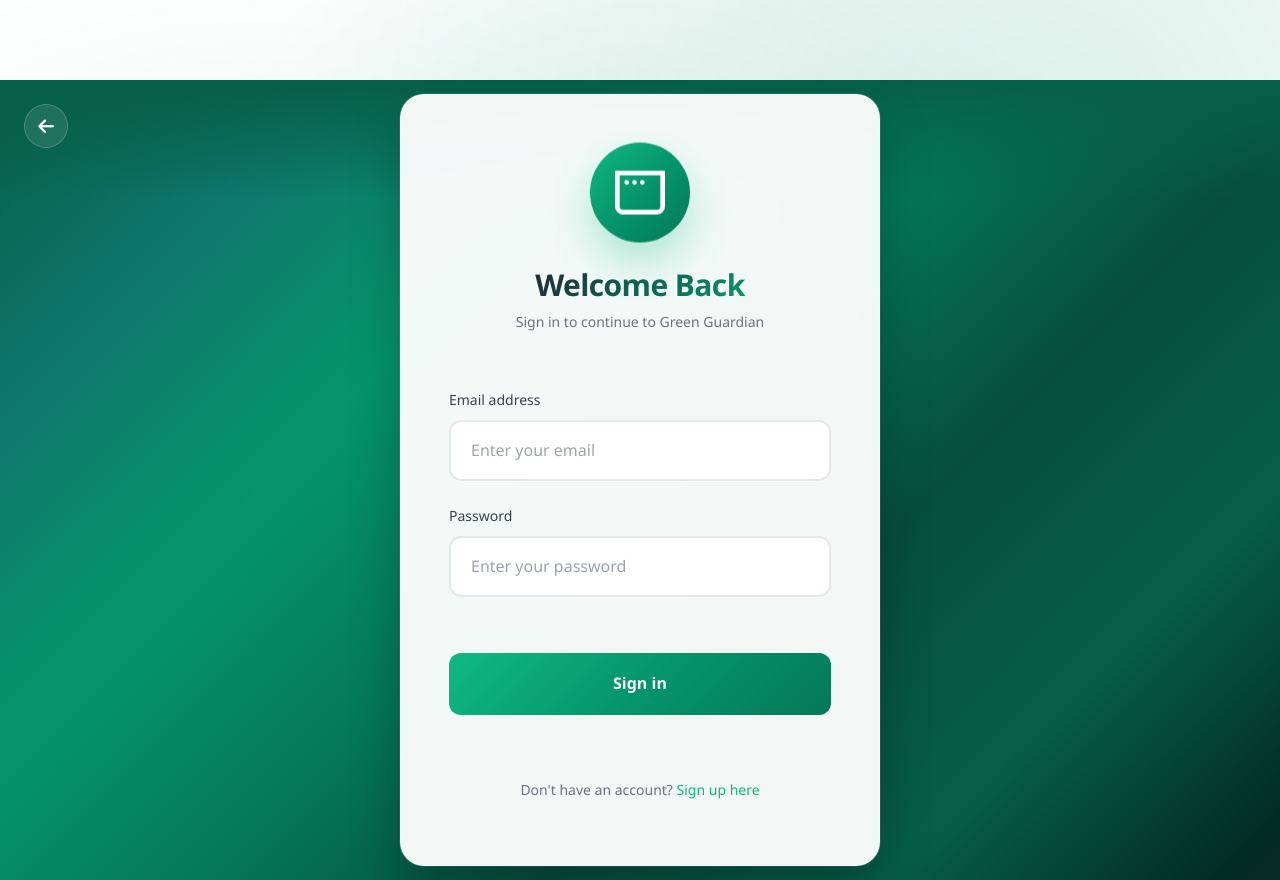
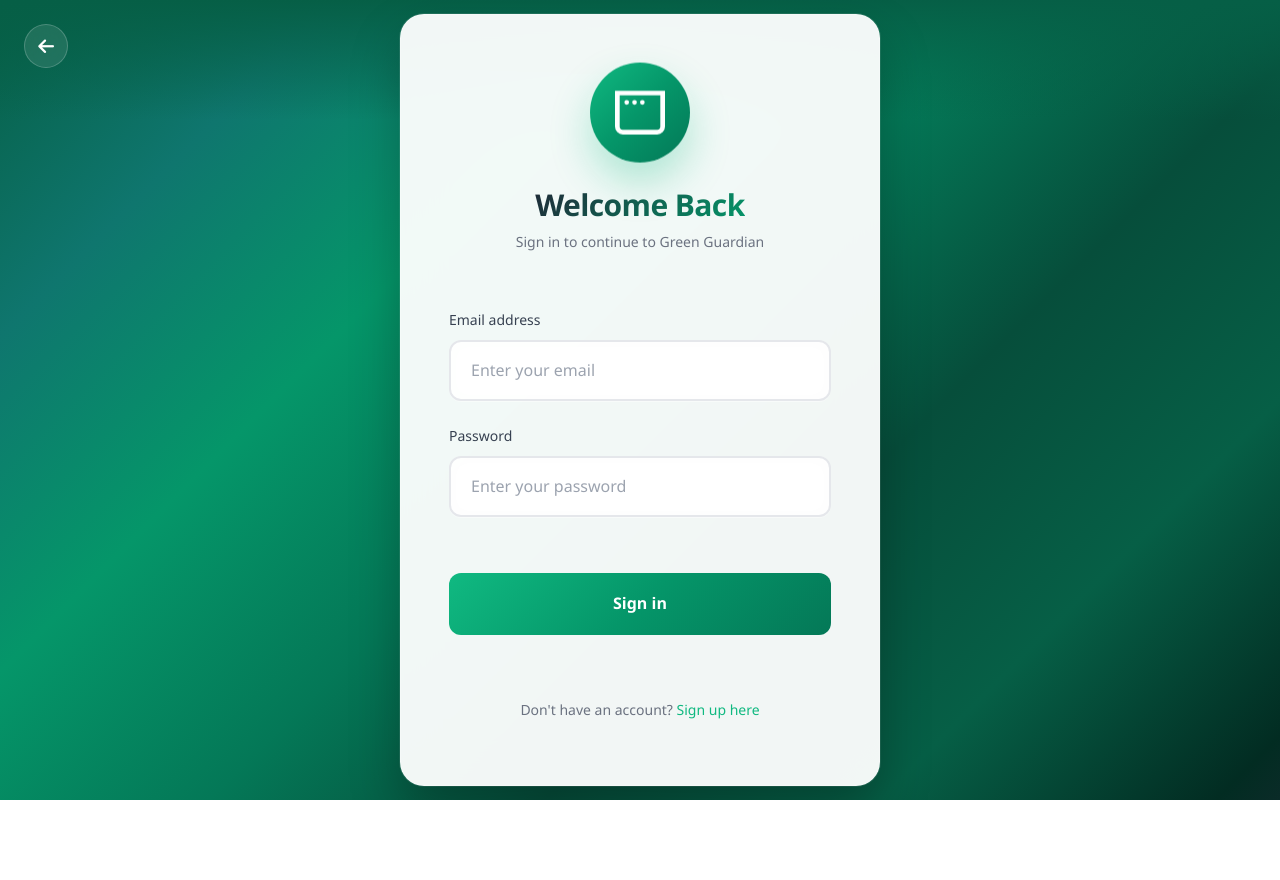
Before and after one commit to ceijey/GreenGuardian-, a Next.js app: page /login in a window 1280 px wide. After the commit the page ends 800 px from the top, so only its background shows below. Built offline with nearby package versions, Linux system fonts and the light colour scheme; no server answers.

Commit message:
Fix black padding on auth pages - remove global body padding-top and add targeted main-content class

```diff
--- a/app/dashboard/page.tsx
+++ b/app/dashboard/page.tsx
@@ -14,8 +14,9 @@ export default function DashboardPage() {
   return (
     <>
       <Header logo="fas fa-leaf" title="GREENGUARDIAN" />
-      <GlobalAnnouncements position="top" maxVisible={2} />
-      <Dashboard />
+      <main className="main-content">
+        <GlobalAnnouncements position="top" maxVisible={2} />
+        <Dashboard />
 
       <div className="flex justify-center gap-4 mt-8">
         <button
@@ -39,6 +40,13 @@ export default function DashboardPage() {
         onClose={() => setIsActionLoggerOpen(false)}
       />
 
+      </main>
+
+      <ActionLogger
+        isOpen={isActionLoggerOpen}
+        onClose={() => setIsActionLoggerOpen(false)}
+      />
+
       <EcoScannerDialog
         isOpen={isScannerOpen}
         onClose={() => setIsScannerOpen(false)}
--- a/app/globals.css
+++ b/app/globals.css
@@ -61,13 +61,17 @@ body {
   overflow-x: hidden;
   margin: 0;
   padding: 0;
-  padding-top: 70px; /* Space for fixed header on mobile */
 }
 
-/* Adjust body padding for different screen sizes */
-@media (min-width: 768px) {
-  body {
-    padding-top: 80px; /* More space for larger header on desktop */
+/* Add padding for pages with fixed header */
+.main-content {
+  padding-top: 80px; /* Space for fixed header */
+}
+
+/* Responsive adjustments for mobile */
+@media (max-width: 767px) {
+  .main-content {
+    padding-top: 70px; /* Less space on mobile */
   }
 }
 
```
